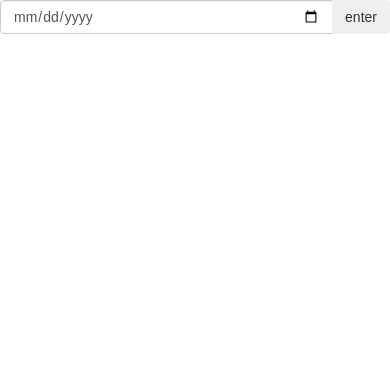
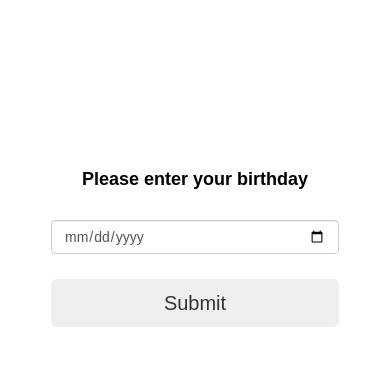
Before and after one commit to iwenyou/left, a React (Create React App) app: page / in a window 390 px wide. Shown: the top 366 px of the page. Built offline with nearby package versions, Linux system fonts and the light colour scheme.

Commit message:
applied style to form

```diff
--- a/src/components/days_index.js
+++ b/src/components/days_index.js
@@ -48,9 +48,9 @@ class daysIndex extends Component {
     const today = new Date();
     const diff = today - this.state.birthday;
     const age = this.state.age;
-    const years = Math.round((age - diff ) / oneYear);
-    const hours = Math.floor(diff/age*24);
-    const minutes = Math.floor((diff/age)%1*60);
+    const years = Math.round((age - diff) / oneYear);
+    const hours = Math.floor(diff / age * 24);
+    const minutes = Math.floor((diff / age) % 1 * 60);
     const timeOfDay = hours + ":" + minutes;
     this.setState({timeOfDay: timeOfDay});
     this.setState({
@@ -61,56 +61,78 @@ class daysIndex extends Component {
     })
   }
 
-   msToTime(duration) {
-        var seconds = parseInt((duration/1000)%60)
-            , minutes = parseInt((duration/(1000*60))%60)
-            , hours = parseInt((duration/(1000*60*60))%24);
+  msToTime(duration) {
+    var seconds = parseInt((duration / 1000) % 60),
+      minutes = parseInt((duration / (1000 * 60)) % 60),
+      hours = parseInt((duration / (1000 * 60 * 60)) % 24);
 
-        hours = (hours < 10) ? "0" + hours : hours;
-        minutes = (minutes < 10) ? "0" + minutes : minutes;
-        seconds = (seconds < 10) ? "0" + seconds : seconds;
+    hours = (hours < 10)
+      ? "0" + hours
+      : hours;
+    minutes = (minutes < 10)
+      ? "0" + minutes
+      : minutes;
+    seconds = (seconds < 10)
+      ? "0" + seconds
+      : seconds;
 
-        return hours + ":" + minutes + ":" + seconds;
-    }
+    return hours + ":" + minutes + ":" + seconds;
+  }
 
   render() {
     if (!this.state.birthdayTrue) {
       return (
-        <div className="search-bar">
-          <form className="input-group" onSubmit={this.birthdaySubmit}>
-            <input className="form-control" type="date" placeholder="enter your birthday" onChange={this.birthdayChange}/>
-            <span className="input-group-btn">
-              <button type="submit" className="btn btn-submit">
-                enter
-              </button>
-            </span>
-          </form>
+        <div id="form">
+          <div className="container-fluid">
+            <div className="row">
+              <div className="col-xs-12">
+                <div className="form-wrap">
+                  <h1>Please enter your birthday</h1>
+                  <form role="form" method="post" id="login-form" onSubmit={this.birthdaySubmit}>
+                    <div className="form-group">
+                      <input type="date" className="form-control" onChange={this.birthdayChange}/>
+                    </div>
+                    <input type="submit" id="btn-login" className="btn btn-custom btn-lg btn-block" value="Submit"/>
+                  </form>
+                </div>
+              </div>
+            </div>
+          </div>
         </div>
       );
     } else if (!this.state.ageTrue) {
       return (
-        <div className="search-bar">
-          <form className="input-group" onSubmit={this.ageSubmit}>
-            <label>
-              Please enter your expect age~
-            </label>
-            <input type="number" onChange={this.ageChange}/>
-            <button type="submit" className="btn btn-submit">
-              enter
-            </button>
-          </form>
+
+        <div id="form">
+          <div className="container-fluid">
+            <div className="row">
+              <div className="col-xs-12">
+                <div className="form-wrap">
+                  <h1>Please enter your expect age</h1>
+                  <form role="form" method="post" id="login-form" onSubmit={this.ageSubmit}>
+                    <div className="form-group">
+                      <input type="number" className="form-control" onChange={this.ageChange}/>
+                    </div>
+                    <input type="submit" id="btn-login" className="btn btn-custom btn-lg btn-block" value="Submit"/>
+                  </form>
+                </div>
+              </div>
+            </div>
+          </div>
         </div>
       );
     } else {
       return (
         <div>
           <h2>
-            It is {this.state.timeOfDay} in your life~
+            It is {this.state.timeOfDay}
+            in your life~
           </h2>
           <h3>
             you have
           </h3>
-          <h1>{this.state.years} years</h1>
+          <h1>{this.state.years}
+            years</h1>
           <h3>
             left in your life~
           </h3>
@@ -120,5 +142,4 @@ class daysIndex extends Component {
   }
 }
 
-
 export default daysIndex;
--- a/src/index.css
+++ b/src/index.css
@@ -3,3 +3,57 @@ body {
   padding: 0;
   font-family: sans-serif;
 }
+
+.container-fluid {
+  padding-top: 100px;
+  padding-bottom: 70px;
+}
+
+
+/*    --------------------------------------------------
+	:: form Section
+	-------------------------------------------------- */
+
+#form {
+  padding-top: 50px
+}
+
+#form .form-wrap {
+  width: 30%;
+  margin: 0 auto;
+}
+
+#form h1 {
+  color: black;
+  font-size: 18px;
+  text-align: center;
+  font-weight: bold;
+  padding-bottom: 20px;
+}
+
+#form .form-group {
+  margin-bottom: 25px;
+}
+
+#form .btn.btn-custom {
+  font-size: 20px;
+  margin-bottom: 20px;
+}
+
+#form .forget {
+  font-size: 13px;
+  text-align: center;
+  display: block;
+}
+
+@media all and (max-width:450px) {
+  #form {
+    width: 100%;
+  }
+
+  #form .form-wrap {
+    width: 80%;
+    margin: 0 auto;
+  }
+
+}
```
Also changed, not shown: src/components/prograss_bar.js (added, +30 -0 lines).
